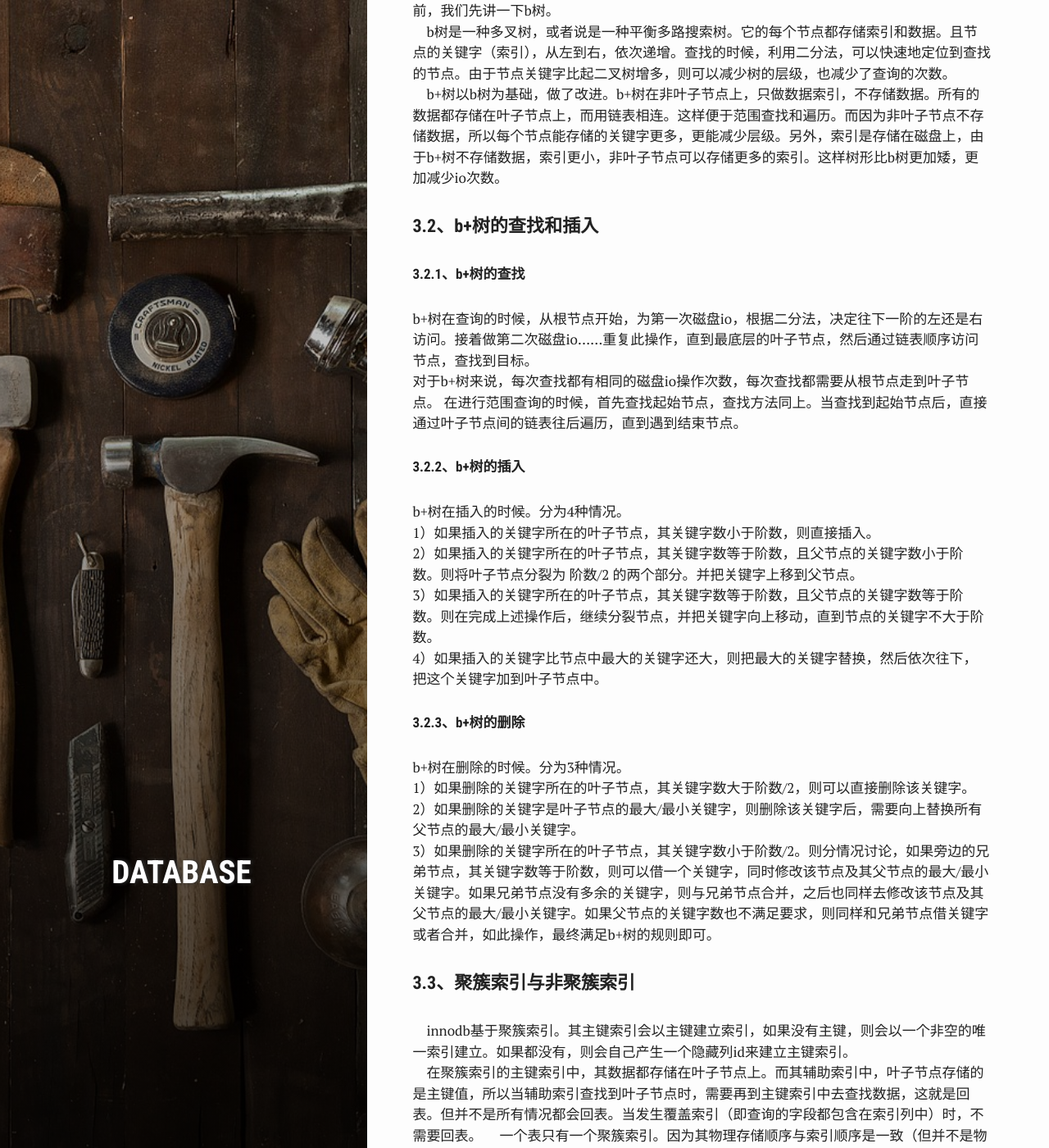
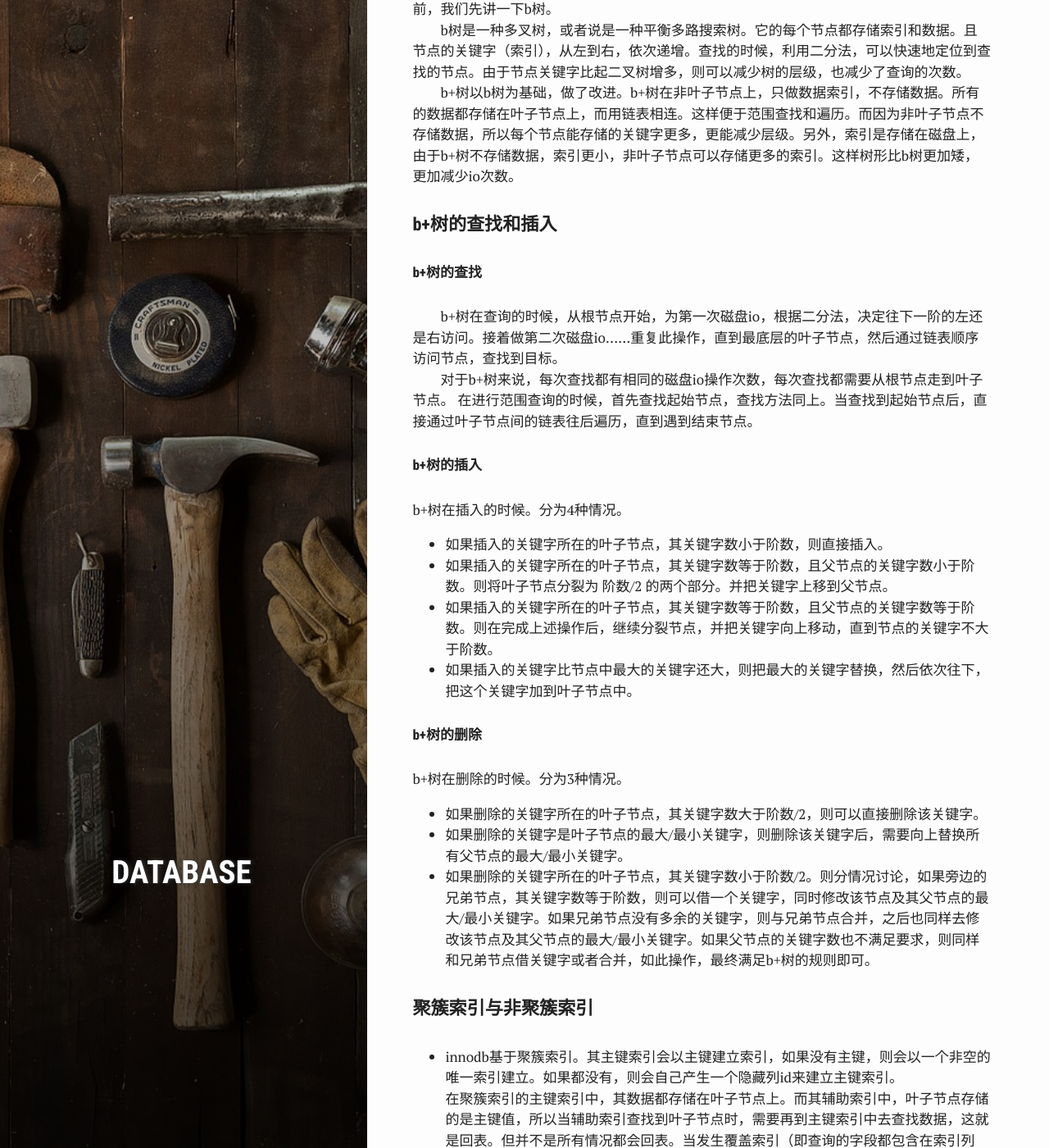
Before and after one commit to jasonlu0117/jasonlu0117.github.io, a Jekyll site: the page built from _posts/2018-07-01-mysql-index.md, in a window 1280 px wide and 1400 px high, scrolled down 1012 px. Shown: the whole window at 82% size. Built offline with Jekyll 4.4.1, drawn with Linux system fonts in a browser that asks for light colours; some of the changed text lies outside the part shown.

Commit message:
update doc

```diff
--- a/_posts/2018-07-01-mysql-index.md
+++ b/_posts/2018-07-01-mysql-index.md
@@ -9,47 +9,47 @@ author: jasonlu
 ---
 
 
-### 1、索引的概念
-&emsp;索引是帮助mysql高效获取数据的数据结构。它是对记录按照多个字段进行排序的一种方式。对表中的某个字段建立索引会创建另一种数据结构，其中保存着字段的值，每个值又指向与它相关的记录。这种索引的数据结构是经过排序的，因而可以对其执行二分查找，得到O(log2N)。而如果查询未经排序的字段，就得使用线性查找，即O(N)。但是，索引的缺点是占用额外的磁盘空间，如果为同一个表中的很多字段都建立索引，可能反而会使性能下降。
+## 索引的概念
+&emsp;&emsp;索引是帮助mysql高效获取数据的数据结构。它是对记录按照多个字段进行排序的一种方式。对表中的某个字段建立索引会创建另一种数据结构，其中保存着字段的值，每个值又指向与它相关的记录。这种索引的数据结构是经过排序的，因而可以对其执行二分查找，得到O(log2N)。而如果查询未经排序的字段，就得使用线性查找，即O(N)。但是，索引的缺点是占用额外的磁盘空间，如果为同一个表中的很多字段都建立索引，可能反而会使性能下降。
 
-### 2、存储引擎
-#### 2.1、存储引擎种类
-&emsp;mysql的存储引擎一般分为两种，即innodb和myisam。
+## 存储引擎
+#### 存储引擎种类
+mysql的存储引擎一般分为两种，即innodb和myisam。
 
-#### 2.2、存储引擎的区别
-&emsp;在mysql5.1版本前，myisam是其默认引擎。myisam不支持事务，不支持外键，也不支持行锁。一般用于读多写少的场景。并且它的索引和数据是分开的。myisam的索引载入内存，数据缓存依赖操作系统。
-&emsp;而innodb是当前默认的引擎。它支持事务，支持外键，也支持行锁。基于聚簇索引，其索引和数据存储在一起，一起载入innodb缓冲池。
+#### 存储引擎的区别
+- 在mysql5.1版本前，myisam是其默认引擎。myisam不支持事务，不支持外键，也不支持行锁。一般用于读多写少的场景。并且它的索引和数据是分开的。myisam的索引载入内存，数据缓存依赖操作系统。
+- 而innodb是当前默认的引擎。它支持事务，支持外键，也支持行锁。基于聚簇索引，其索引和数据存储在一起，一起载入innodb缓冲池。
 
-### 3、索引的类别
-#### 3.1、b树与b+树
-&emsp;在讲索引的类别前，我们先来讲一下索引的结构。索引采用的是b+树的结构。了解b+树之前，我们先讲一下b树。
-&emsp;b树是一种多叉树，或者说是一种平衡多路搜索树。它的每个节点都存储索引和数据。且节点的关键字（索引），从左到右，依次递增。查找的时候，利用二分法，可以快速地定位到查找的节点。由于节点关键字比起二叉树增多，则可以减少树的层级，也减少了查询的次数。
-&emsp;b+树以b树为基础，做了改进。b+树在非叶子节点上，只做数据索引，不存储数据。所有的数据都存储在叶子节点上，而用链表相连。这样便于范围查找和遍历。而因为非叶子节点不存储数据，所以每个节点能存储的关键字更多，更能减少层级。另外，索引是存储在磁盘上，由于b+树不存储数据，索引更小，非叶子节点可以存储更多的索引。这样树形比b树更加矮，更加减少io次数。
+## 索引的类别
+#### b树与b+树
+&emsp;&emsp;在讲索引的类别前，我们先来讲一下索引的结构。索引采用的是b+树的结构。了解b+树之前，我们先讲一下b树。
+&emsp;&emsp;b树是一种多叉树，或者说是一种平衡多路搜索树。它的每个节点都存储索引和数据。且节点的关键字（索引），从左到右，依次递增。查找的时候，利用二分法，可以快速地定位到查找的节点。由于节点关键字比起二叉树增多，则可以减少树的层级，也减少了查询的次数。
+&emsp;&emsp;b+树以b树为基础，做了改进。b+树在非叶子节点上，只做数据索引，不存储数据。所有的数据都存储在叶子节点上，而用链表相连。这样便于范围查找和遍历。而因为非叶子节点不存储数据，所以每个节点能存储的关键字更多，更能减少层级。另外，索引是存储在磁盘上，由于b+树不存储数据，索引更小，非叶子节点可以存储更多的索引。这样树形比b树更加矮，更加减少io次数。
 
-#### 3.2、b+树的查找和插入
-##### 3.2.1、b+树的查找
-b+树在查询的时候，从根节点开始，为第一次磁盘io，根据二分法，决定往下一阶的左还是右访问。接着做第二次磁盘io......重复此操作，直到最底层的叶子节点，然后通过链表顺序访问节点，查找到目标。
-对于b+树来说，每次查找都有相同的磁盘io操作次数，每次查找都需要从根节点走到叶子节点。
+#### b+树的查找和插入
+##### b+树的查找
+&emsp;&emsp;b+树在查询的时候，从根节点开始，为第一次磁盘io，根据二分法，决定往下一阶的左还是右访问。接着做第二次磁盘io......重复此操作，直到最底层的叶子节点，然后通过链表顺序访问节点，查找到目标。
+&emsp;&emsp;对于b+树来说，每次查找都有相同的磁盘io操作次数，每次查找都需要从根节点走到叶子节点。
 在进行范围查询的时候，首先查找起始节点，查找方法同上。当查找到起始节点后，直接通过叶子节点间的链表往后遍历，直到遇到结束节点。
 
-##### 3.2.2、b+树的插入
+##### b+树的插入
 b+树在插入的时候。分为4种情况。
-1）如果插入的关键字所在的叶子节点，其关键字数小于阶数，则直接插入。
-2）如果插入的关键字所在的叶子节点，其关键字数等于阶数，且父节点的关键字数小于阶数。则将叶子节点分裂为 阶数/2 的两个部分。并把关键字上移到父节点。
-3）如果插入的关键字所在的叶子节点，其关键字数等于阶数，且父节点的关键字数等于阶数。则在完成上述操作后，继续分裂节点，并把关键字向上移动，直到节点的关键字不大于阶数。
-4）如果插入的关键字比节点中最大的关键字还大，则把最大的关键字替换，然后依次往下，把这个关键字加到叶子节点中。
+- 如果插入的关键字所在的叶子节点，其关键字数小于阶数，则直接插入。
+- 如果插入的关键字所在的叶子节点，其关键字数等于阶数，且父节点的关键字数小于阶数。则将叶子节点分裂为 阶数/2 的两个部分。并把关键字上移到父节点。
+- 如果插入的关键字所在的叶子节点，其关键字数等于阶数，且父节点的关键字数等于阶数。则在完成上述操作后，继续分裂节点，并把关键字向上移动，直到节点的关键字不大于阶数。
+- 如果插入的关键字比节点中最大的关键字还大，则把最大的关键字替换，然后依次往下，把这个关键字加到叶子节点中。
 
-##### 3.2.3、b+树的删除
+##### b+树的删除
 b+树在删除的时候。分为3种情况。
-1）如果删除的关键字所在的叶子节点，其关键字数大于阶数/2，则可以直接删除该关键字。
-2）如果删除的关键字是叶子节点的最大/最小关键字，则删除该关键字后，需要向上替换所有父节点的最大/最小关键字。
-3）如果删除的关键字所在的叶子节点，其关键字数小于阶数/2。则分情况讨论，如果旁边的兄弟节点，其关键字数等于阶数，则可以借一个关键字，同时修改该节点及其父节点的最大/最小关键字。如果兄弟节点没有多余的关键字，则与兄弟节点合并，之后也同样去修改该节点及其父节点的最大/最小关键字。如果父节点的关键字数也不满足要求，则同样和兄弟节点借关键字或者合并，如此操作，最终满足b+树的规则即可。
+- 如果删除的关键字所在的叶子节点，其关键字数大于阶数/2，则可以直接删除该关键字。
+- 如果删除的关键字是叶子节点的最大/最小关键字，则删除该关键字后，需要向上替换所有父节点的最大/最小关键字。
+- 如果删除的关键字所在的叶子节点，其关键字数小于阶数/2。则分情况讨论，如果旁边的兄弟节点，其关键字数等于阶数，则可以借一个关键字，同时修改该节点及其父节点的最大/最小关键字。如果兄弟节点没有多余的关键字，则与兄弟节点合并，之后也同样去修改该节点及其父节点的最大/最小关键字。如果父节点的关键字数也不满足要求，则同样和兄弟节点借关键字或者合并，如此操作，最终满足b+树的规则即可。
 
 
-#### 3.3、聚簇索引与非聚簇索引
+#### 聚簇索引与非聚簇索引
 
-&emsp;innodb基于聚簇索引。其主键索引会以主键建立索引，如果没有主键，则会以一个非空的唯一索引建立。如果都没有，则会自己产生一个隐藏列id来建立主键索引。
-&emsp;在聚簇索引的主键索引中，其数据都存储在叶子节点上。而其辅助索引中，叶子节点存储的是主键值，所以当辅助索引查找到叶子节点时，需要再到主键索引中去查找数据，这就是回表。但并不是所有情况都会回表。当发生覆盖索引（即查询的字段都包含在索引列中）时，不需要回表。
-&emsp;一个表只有一个聚簇索引。因为其物理存储顺序与索引顺序是一致（但并不是物理上连续的，而是逻辑上连续的）。即只要索引是相邻的，那么对应的数据一定也是相邻地存储在磁盘上的。
+- innodb基于聚簇索引。其主键索引会以主键建立索引，如果没有主键，则会以一个非空的唯一索引建立。如果都没有，则会自己产生一个隐藏列id来建立主键索引。
+在聚簇索引的主键索引中，其数据都存储在叶子节点上。而其辅助索引中，叶子节点存储的是主键值，所以当辅助索引查找到叶子节点时，需要再到主键索引中去查找数据，这就是回表。但并不是所有情况都会回表。当发生覆盖索引（即查询的字段都包含在索引列中）时，不需要回表。
+一个表只有一个聚簇索引。因为其物理存储顺序与索引顺序是一致（但并不是物理上连续的，而是逻辑上连续的）。即只要索引是相邻的，那么对应的数据一定也是相邻地存储在磁盘上的。
 
-&emsp;myisam基于非聚簇索引。它的索引和数据都是分开的。它的主键索引和辅助索引是独立的，只是主索引的key必须唯一，辅助索引的key可以重复，搜索时辅助索引无需访问主索引树。其叶子节点上存储的都是数据文件的地址指针。所以非聚簇索引比聚簇索引多了一次读取数据的IO操作。
+- myisam基于非聚簇索引。它的索引和数据都是分开的。它的主键索引和辅助索引是独立的，只是主索引的key必须唯一，辅助索引的key可以重复，搜索时辅助索引无需访问主索引树。其叶子节点上存储的都是数据文件的地址指针。所以非聚簇索引比聚簇索引多了一次读取数据的IO操作。
```
Also changed, not shown: 1 other file.
